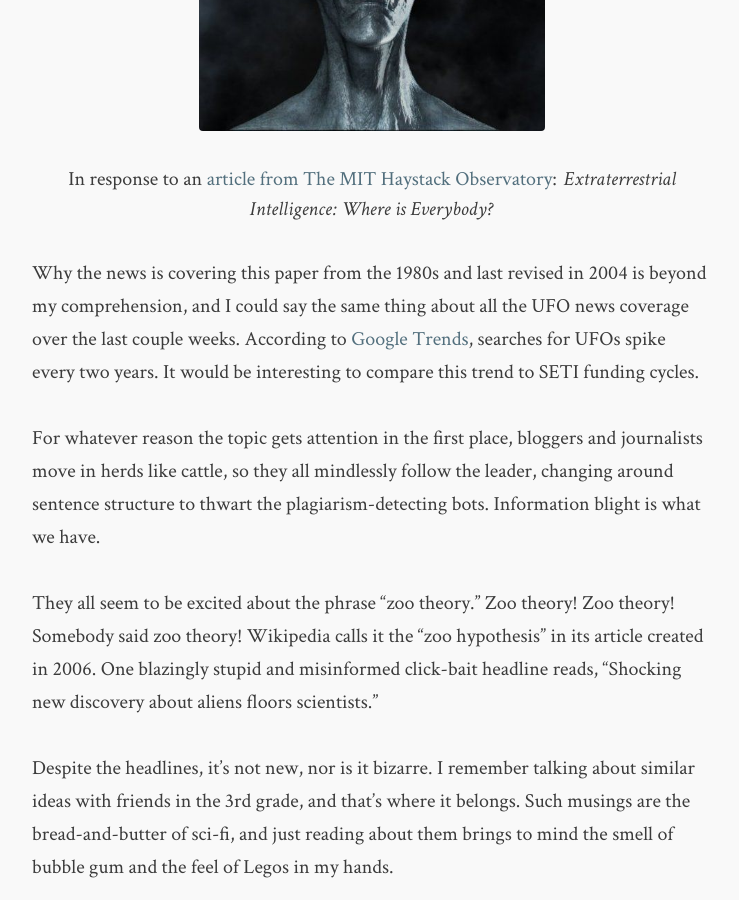
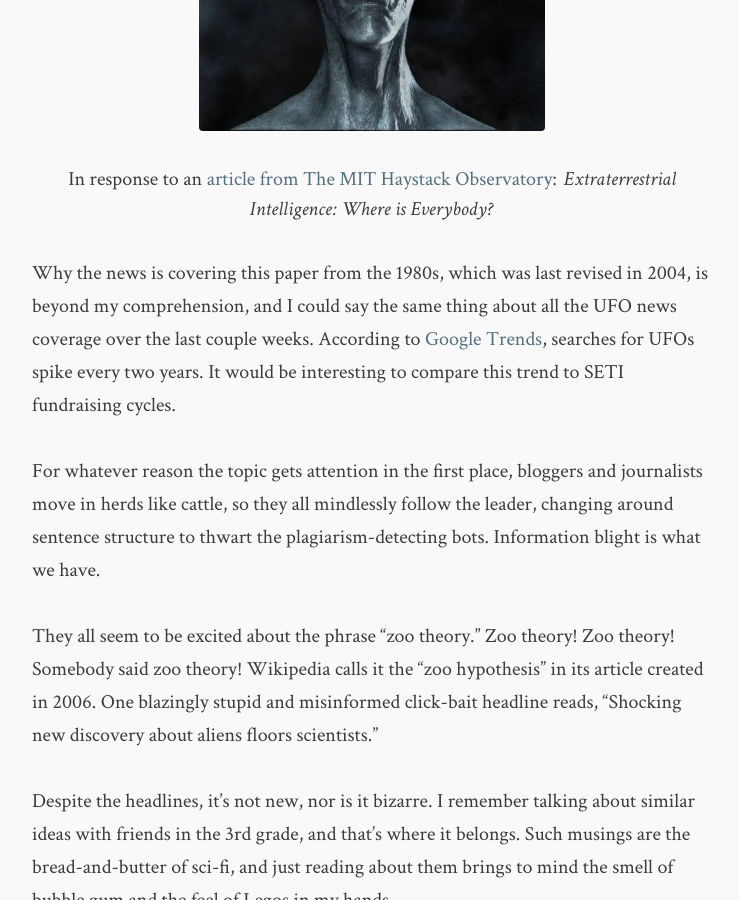
Before and after one commit to flashlightministries/oilforlight, a Jekyll site: the page built from _posts/2017-12-31-founded-upon-a-rock.md, in a window 1280 px wide and 900 px high, scrolled down 646 px. Shown: the whole window, without its empty margins (268-1007 px from the left). Built offline with Jekyll 4.4.1, drawn with Linux system fonts in a browser that asks for light colours; nearby versions of some CDN libraries.

Commit message:
Update 2017-12-31-founded-upon-a-rock.md

```diff
--- a/_posts/2017-12-31-founded-upon-a-rock.md
+++ b/_posts/2017-12-31-founded-upon-a-rock.md
@@ -12,7 +12,7 @@
 comments: false
 ---
 
-Why the news is covering this paper from the 1980s and last revised in 2004 is beyond my comprehension, and I could say the same thing about all the UFO news coverage over the last couple weeks. According to [Google Trends](https://trends.google.com/trends/explore?date=today%205-y&q=ufo){:target="_blank"}, searches for UFOs spike every two years. It would be interesting to compare this trend to SETI funding cycles.
+Why the news is covering this paper from the 1980s, which was last revised in 2004, is beyond my comprehension, and I could say the same thing about all the UFO news coverage over the last couple weeks. According to [Google Trends](https://trends.google.com/trends/explore?date=today%205-y&q=ufo){:target="_blank"}, searches for UFOs spike every two years. It would be interesting to compare this trend to SETI fundraising cycles.
 
 For whatever reason the topic gets attention in the first place, bloggers and journalists move in herds like cattle, so they all mindlessly follow the leader, changing around sentence structure to thwart the plagiarism-detecting bots. Information blight is what we have.
 
```
